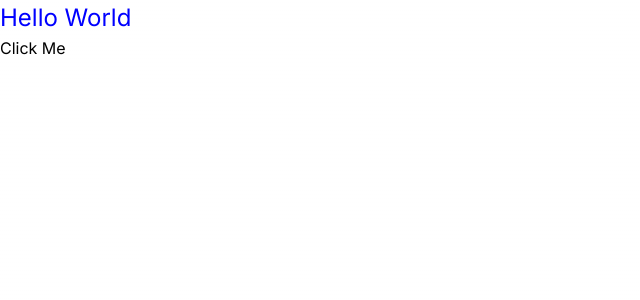
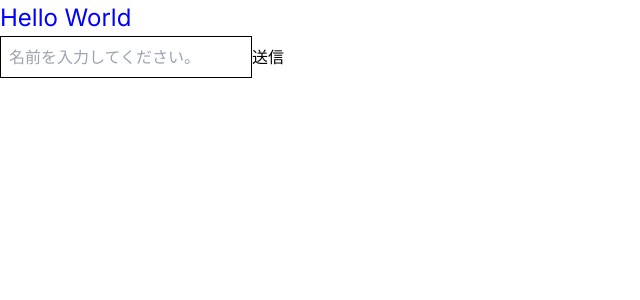
Before and after one commit to kohei240155/next-js-training, a Next.js app: page / in a window 1280 px wide. Shown: the top 300 px of the page, without its empty margins (0-640 px from the left). Built offline with nearby package versions, Linux system fonts and the light colour scheme.

Commit message:
No4 Answer

```diff
--- a/src/app/page.tsx
+++ b/src/app/page.tsx
@@ -1,17 +1,28 @@
 "use client"
 
+import { FormEvent, useState } from "react";
 import styles from "./styles/Home.module.css";
 
 export default function Home() {
 
-  const handleClick = () => {
-    alert("ボタンがクリックされました。");
+  const [name, setName] = useState("");
+  const handleSubmit = (event: FormEvent) => {
+    event.preventDefault();
+    alert(`入力された名前: ${name}`);
   };
 
   return (
     <>
       <h1 className={styles.title}>Hello World</h1>
-      <button onClick={handleClick}>Click Me</button>
+      <form onSubmit={handleSubmit}>
+        <input
+          type="text"
+          value={name}
+          className={styles.input}
+          onChange={(e) => setName(e.target.value)}
+          placeholder="名前を入力してください。" />
+          <button type="submit">送信</button>
+      </form>
     </>
   );
 }
--- a/src/app/styles/Home.module.css
+++ b/src/app/styles/Home.module.css
@@ -2,3 +2,9 @@
     color: blue;
     font-size: 24px;
 }
+
+.input {
+    border: 1px solid #000;
+    padding: 8px;
+    font-size: 16px;
+}
```
